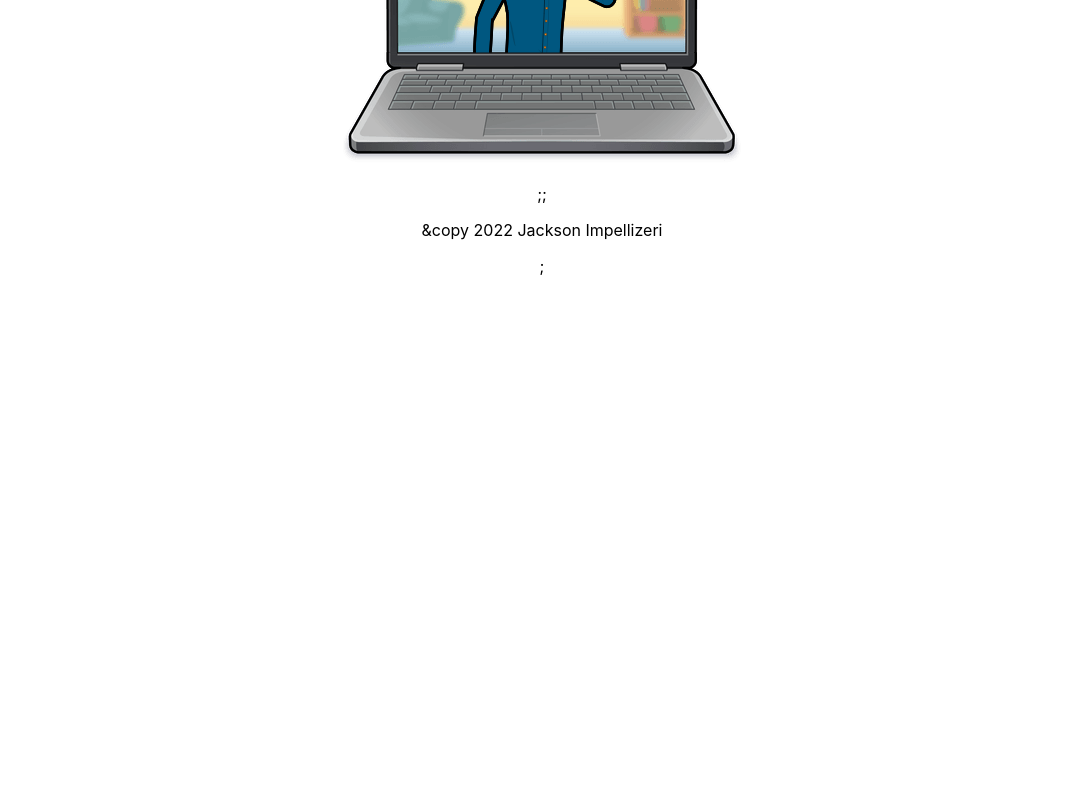
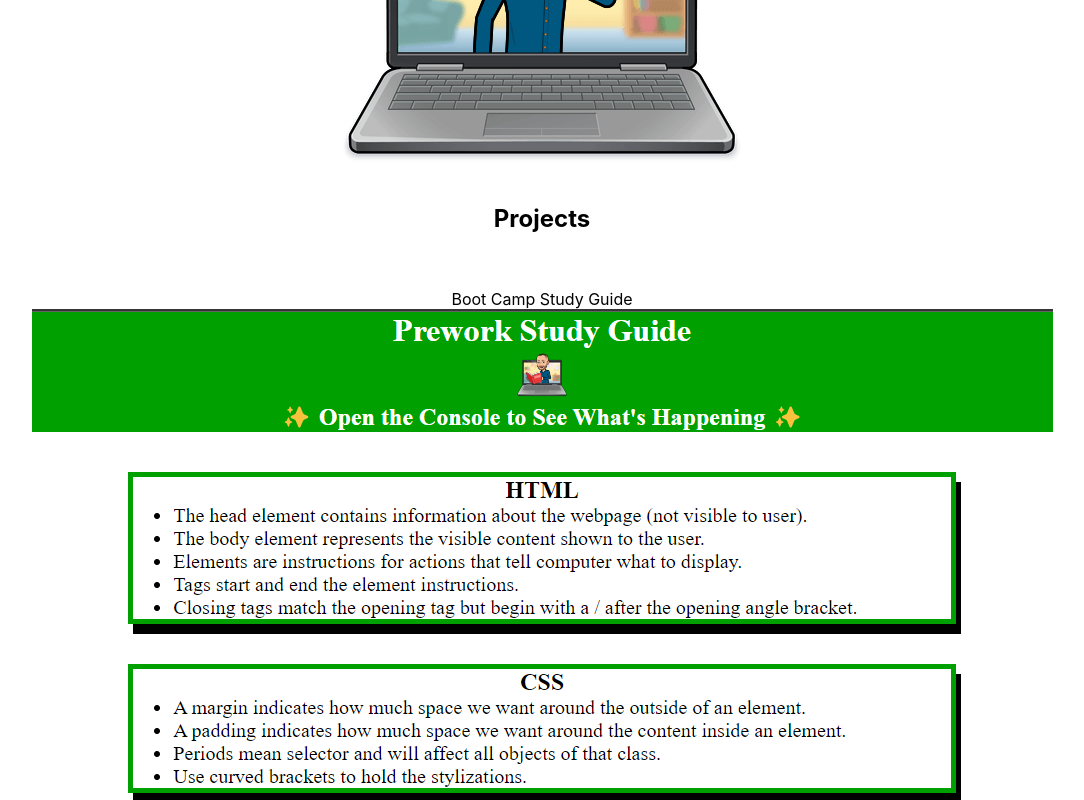
Before and after one commit to Jaxpi/react-portfolio, a React (Create React App) app: page / in a window 1280 px wide. Shown: the part 300-1100 px from the top of the page, without its empty margins (98-1182 px from the left). Before the commit the page ends 800 px from the top, so only its background shows below. Built offline with nearby package versions, Linux system fonts and the light colour scheme.

Commit message:
debugged display issue by altering the syntax of the component codes to align with standards of react

```diff
--- a/src/App.js
+++ b/src/App.js
@@ -2,15 +2,15 @@ import './App.css';
 import Header from './components/header';
 import Footer from './components/footer';
 import Navigation from './components/navigation';
-// import Project from './components/project';
+import Project from './components/project';
 
 function App() {
   return (
     <div className="App">
-      <Header />;
-      <Navigation />;
-      {/* <Project />; */}
-      <Footer />;
+      <Header />
+      <Navigation />
+      <Project />
+      <Footer />
     </div>
   );
 }
--- a/src/components/project.js
+++ b/src/components/project.js
@@ -1,30 +1,30 @@
-// const Project = () => {
-//   return (
-// <section class="projects" id="projects">
-// <h2>Projects</h2><br>
-// <div class="projectsimages">
-// <div id="primary">
-//   <figure>
-//     <figcaption>Boot Camp Study Guide</figcaption><a href="https://jaxpi.github.io/prework-study-guide/"><img src="./images/PWSG.png" alt="Screenshot of Study Guide"></a>
-//   </figure>
-// </div>
+const Project = () => {
+  return (
+    <section class="projects" id="projects">
+      <h2>Projects</h2><br></br>
+      <div class="projectsimages">
+        <div id="primary">
+          <figure>
+            <figcaption>Boot Camp Study Guide</figcaption><a href="https://jaxpi.github.io/prework-study-guide/"><img src="./images/PWSG.png" alt="Screenshot of Study Guide" /></a>
+          </figure>
+        </div>
 
-// <div id="secondary">
-//   <figure>
-//     <figcaption>Code Refactor</figcaption><a href="https://jaxpi.github.io/Code-Refactor/"><img src="./images/CR.png" alt="Screenshot of Code Refactor for Horiseon"></a>
-//   </figure>
+        <div id="secondary">
+          <figure>
+            <figcaption>Code Refactor</figcaption><a href="https://jaxpi.github.io/Code-Refactor/"><img src="./images/CR.png" alt="Screenshot of Code Refactor for Horiseon" /></a>
+          </figure>
 
-//   <figure>
-//     <figcaption>Coming Soon</figcaption><a href="#projects"><img src="./images/Coming.png" alt="Coming Soon - Stamp"></a>
-//   </figure>
+          <figure>
+            <figcaption>Coming Soon</figcaption><a href="#projects"><img src="./images/Coming.png" alt="Coming Soon - Stamp" /></a>
+          </figure>
 
-//   <figure>
-//     <figcaption>Coming Soon</figcaption><a href="#projects"><img src="./images/Construction.png" alt="Coming Soon - Construction"></a>
-//   </figure>
-// </div>
-// </div>
-// </section>
-//   );
-// };
+          <figure>
+            <figcaption>Coming Soon</figcaption><a href="#projects"><img src="./images/Construction.png" alt="Coming Soon - Construction" /></a>
+          </figure>
+        </div>
+      </div>
+    </section>
+  );
+};
 
-// export default Project;
+export default Project;
```
